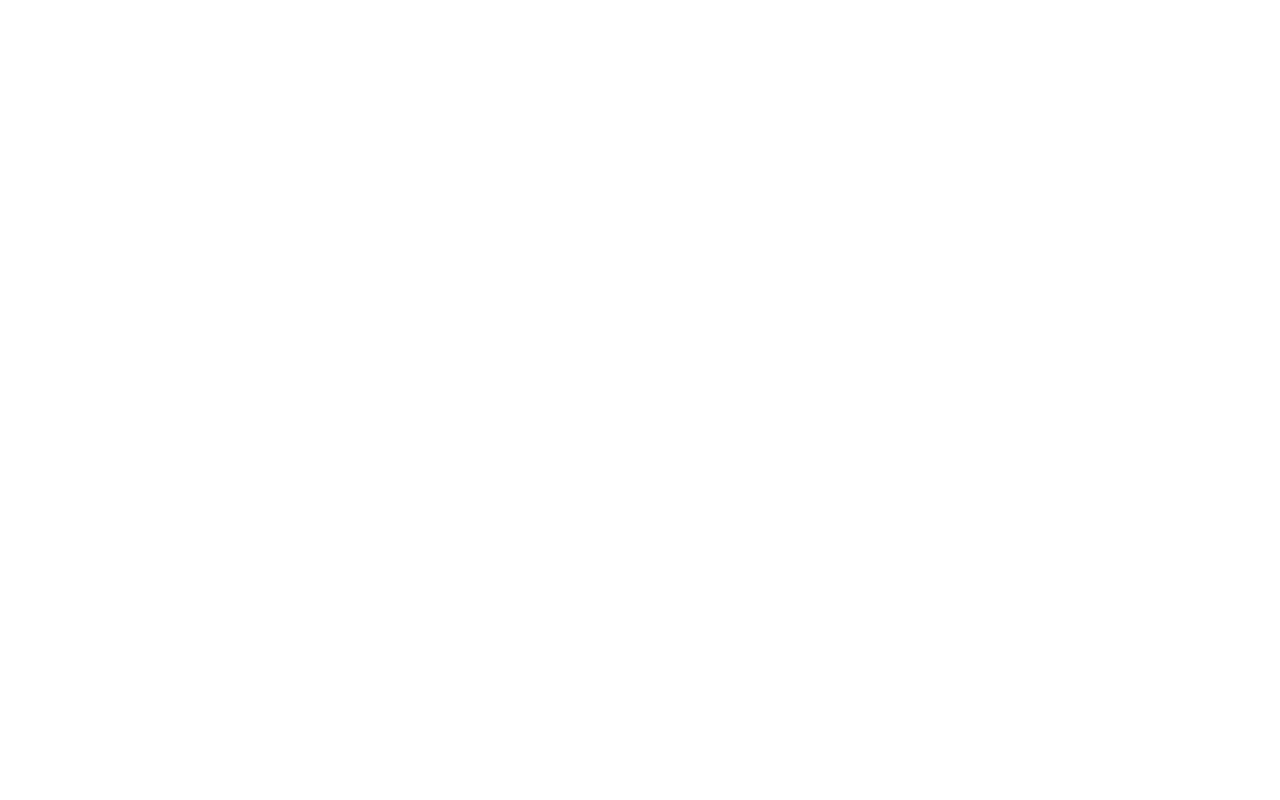
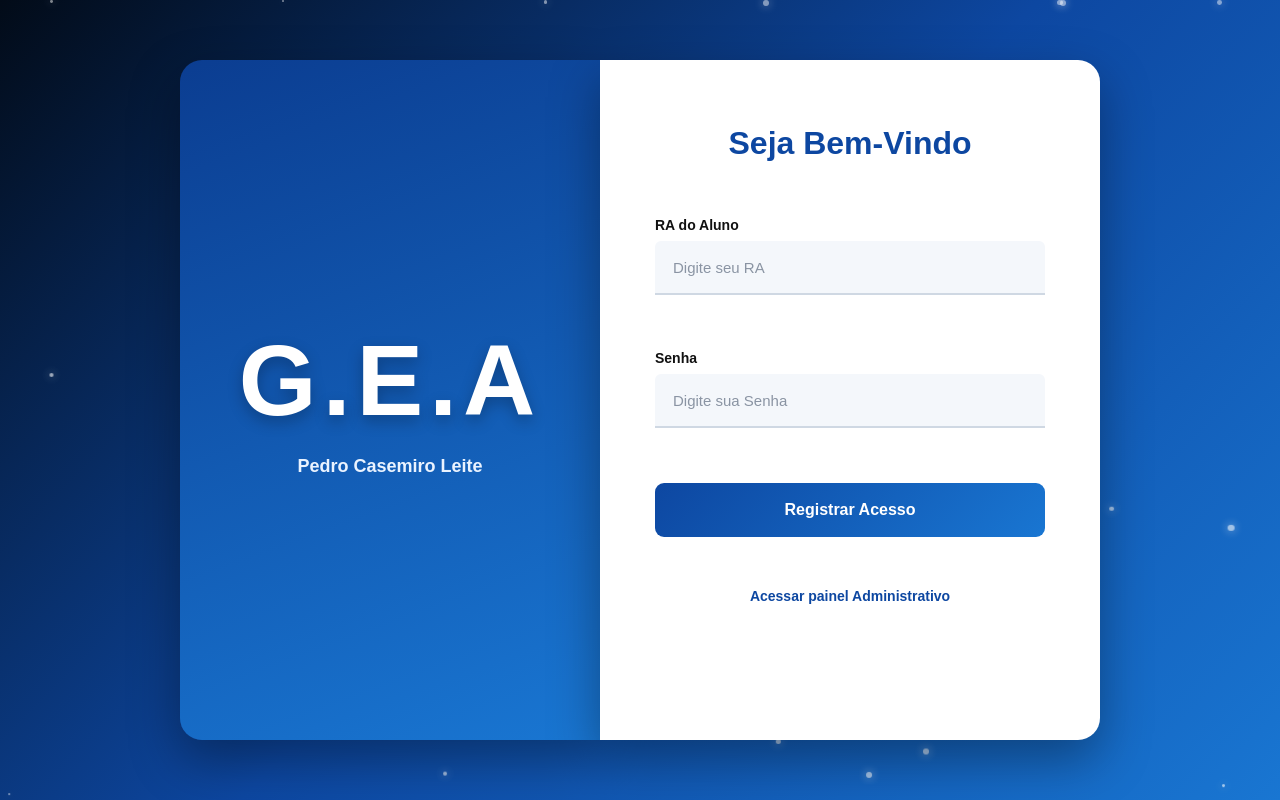
Before and after one commit to ByIsapf/TCC_gerenciamento_de_alunos, a plain HTML site: page frontend/index.html in a window 1280 px wide. Drawn offline with Linux system fonts and the light colour scheme.

Commit message:
Uma nova aparência do projeto

```diff
--- a/frontend/css/style.css
+++ b/frontend/css/style.css
@@ -0,0 +1,394 @@
+* {
+    margin: 0;
+    padding: 0;
+    box-sizing: border-box;
+}
+
+body {
+    font-family: Arial, Helvetica, sans-serif;
+    min-height: 100vh;
+    background: linear-gradient(135deg, #020b18, #0d47a1, #1976d2);
+    color: #111;
+}
+
+
+/* CONTAINER PRINCIPAL*/
+
+main {
+    min-height: 100vh;
+
+    display: flex;
+    justify-content: center;
+    align-items: center;
+
+    padding: 30px;
+}
+
+
+/*SEÇÃO GEA*/
+
+main > section:first-child {
+    width: 420px;
+    min-height: 680px;
+
+    background: linear-gradient(160deg, #0b3d91, #1976d2);
+
+    border-radius: 22px 0 0 22px;
+
+    display: flex;
+    flex-direction: column;
+    justify-content: center;
+    align-items: center;
+
+    color: white;
+
+    box-shadow: 0 20px 50px rgba(0, 0, 0, 0.35);
+}
+
+
+/*LOGO*/
+
+.gea {
+    font-size: 100px;
+    font-weight: 900;
+    letter-spacing: 6px;
+
+    color: #ffffff;
+
+    margin-bottom: 18px;
+
+    text-shadow: 0 6px 15px rgba(0, 0, 0, 0.25);
+}
+
+.school {
+    font-size: 18px;
+    font-weight: bold;
+
+    text-align: center;
+
+    color: #eaf3ff;
+
+    padding: 0 40px;
+}
+
+
+/*SEÇÃO LOGIN*/
+
+main > section:last-child {
+    width: 500px;
+    min-height: 680px;
+
+    background-color: #ffffff;
+
+    padding: 65px 55px;
+
+    border-radius: 0 22px 22px 0;
+
+    box-shadow: 0 20px 50px rgba(0, 0, 0, 0.35);
+}
+
+
+/*TÍTULO*/
+
+h1 {
+    text-align: center;
+
+    color: #0d47a1;
+
+    font-size: 32px;
+
+    margin-bottom: 55px;
+}
+
+
+/* FORMULÁRIO*/
+
+#formstudent {
+    display: flex;
+    flex-direction: column;
+}
+
+label {
+    font-size: 14px;
+    font-weight: bold;
+
+    color: #111111;
+
+    margin-bottom: 8px;
+}
+
+
+/* NOVO ESTILO DOS INPUTS*/
+
+input {
+    width: 100%;
+    height: 54px;
+
+    padding: 0 18px;
+
+    margin-bottom: 55px;
+
+    border: none;
+    border-bottom: 2px solid #cfd8e3;
+
+    border-radius: 6px 6px 0 0;
+
+    background-color: #f4f7fb;
+
+    font-size: 15px;
+
+    color: #111;
+
+    outline: none;
+
+    transition: 0.3s;
+}
+
+input::placeholder {
+    color: #8a94a3;
+}
+
+input:hover {
+    background-color: #eef3f9;
+}
+
+input:focus {
+    border-bottom: 2px solid #1976d2;
+
+    background-color: #eef5ff;
+
+    box-shadow: 0 4px 0 rgba(25, 118, 210, 0.08);
+}
+
+
+/* BOTÃO*/
+
+.intial-button {
+    width: 100%;
+    height: 54px;
+
+    border: none;
+    border-radius: 9px;
+
+    background: linear-gradient(
+        135deg,
+        #0d47a1,
+        #1976d2
+    );
+
+    color: #ffffff;
+
+    font-size: 16px;
+    font-weight: bold;
+
+    cursor: pointer;
+
+    transition: 0.3s;
+}
+
+.intial-button:hover {
+    transform: translateY(-2px);
+
+    background: linear-gradient(
+        135deg,
+        #083b8c,
+        #1565c0
+    );
+
+    box-shadow: 0 8px 20px rgba(13, 71, 161, 0.3);
+}
+
+.intial-button:active {
+    transform: translateY(0);
+}
+
+
+/*ACESSO ADMINISTRATIVO*/
+
+.link-adm {
+    text-align: center;
+
+    margin-top: 50px;
+}
+
+.link-adm a {
+    color: #0d47a1;
+
+    font-size: 14px;
+    font-weight: bold;
+
+    text-decoration: none;
+
+    transition: 0.3s;
+}
+
+.link-adm a:hover {
+    color: #1976d2;
+
+    text-decoration: underline;
+}
+
+/*ANIMAÇÃO DOS SECTIONS*/
+
+main > section:first-child {
+    animation: entrarEsquerda 0.8s ease-out;
+}
+
+main > section:last-child {
+    animation: entrarDireita 0.8s ease-out;
+}
+
+
+/* Animação do primeiro section */
+
+@keyframes entrarEsquerda {
+    from {
+        opacity: 0;
+        transform: translateX(-60px);
+    }
+
+    to {
+        opacity: 1;
+        transform: translateX(0);
+    }
+}
+
+
+/* Animação do segundo section */
+
+@keyframes entrarDireita {
+    from {
+        opacity: 0;
+        transform: translateX(60px);
+    }
+
+    to {
+        opacity: 1;
+        transform: translateX(0);
+    }
+}
+
+/* EFEITOS*/
+
+#background-effects {
+    position: fixed;
+    inset: 0;
+
+    overflow: hidden;
+
+    z-index: -1;
+
+    pointer-events: none;
+}
+
+
+/* Bolinhas */
+
+.particle {
+    position: absolute;
+
+    width: 5px;
+    height: 5px;
+
+    background: #ffffff;
+
+    border-radius: 50%;
+
+    opacity: 0.5;
+
+    box-shadow: 0 0 10px #ffffff;
+
+    animation: flutuar linear infinite;
+}
+
+
+/* Movimento das partículas */
+
+@keyframes flutuar {
+
+    0% {
+        transform: translateY(110vh) translateX(0);
+        opacity: 0;
+    }
+
+    10% {
+        opacity: 0.6;
+    }
+
+    50% {
+        transform: translateY(50vh) translateX(40px);
+    }
+
+    90% {
+        opacity: 0.6;
+    }
+
+    100% {
+        transform: translateY(-10vh) translateX(-40px);
+        opacity: 0;
+    }
+}
+
+/* RESPONSIVIDADE */
+
+@media (max-width: 950px) {
+
+    main {
+        flex-direction: column;
+    }
+
+    main > section:first-child {
+        width: 100%;
+        max-width: 500px;
+
+        min-height: 280px;
+
+        border-radius: 22px 22px 0 0;
+    }
+
+    main > section:last-child {
+        width: 100%;
+        max-width: 500px;
+
+        min-height: auto;
+
+        border-radius: 0 0 22px 22px;
+    }
+
+    .gea {
+        font-size: 75px;
+    }
+}
+
+
+
+@media (max-width: 480px) {
+
+    main {
+        padding: 15px;
+    }
+
+    main > section:first-child {
+        min-height: 220px;
+    }
+
+    main > section:last-child {
+        padding: 40px 25px;
+    }
+
+    .gea {
+        font-size: 60px;
+    }
+
+    .school {
+        font-size: 15px;
+    }
+
+    h1 {
+        font-size: 27px;
+    }
+
+    .link-adm {
+        margin-top: 40px;
+    }
+}
--- a/frontend/index.html
+++ b/frontend/index.html
@@ -3,9 +3,52 @@
 <head>
     <meta charset="UTF-8">
     <meta name="viewport" content="width=device-width, initial-scale=1.0">
-    <title>Tela inicial</title>
+    <title>G.E.A PCL</title>
+    <link rel="stylesheet" href="css/style.css">
 </head>
 <body>
 
+    <div id="background-effects"></div>
+
+
+<main>
+
+    <section>
+
+<div class="gea">G.E.A</div>
+
+<p class="school"> <b> Pedro Casemiro Leite </b> </p>
+
+    </section>
+
+<section>
+
+<h1>Seja Bem-Vindo</h1>
+
+<form id="formstudent">
+    <label for="ra">RA do Aluno</label>
+
+    <input id="ra" type="text" placeholder="Digite seu RA" autocomplete="off" required>
+
+    <label for="password">Senha</label>
+
+    <input id="password" type="password" placeholder="Digite sua Senha" required>
+
+    <button class="intial-button">Registrar Acesso</button>
+</form>
+
+<div class="link-adm">
+
+    <a href=""> Acessar painel Administrativo</a>
+
+</div>
+
+
+</section>
+
+</main>
+
+<script src="js/script.js"></script>
+
 </body>
 </html>
--- a/frontend/js/script.js
+++ b/frontend/js/script.js
@@ -0,0 +1,25 @@
+const background = document.getElementById("background-effects");
+
+const quantidade = 35;
+
+for (let i = 0; i < quantidade; i++) {
+
+    const particle = document.createElement("div");
+
+    particle.classList.add("particle");
+
+    particle.style.left = Math.random() * 100 + "%";
+
+    particle.style.animationDuration =
+        (Math.random() * 10 + 8) + "s";
+
+    particle.style.animationDelay =
+        (Math.random() * 8) + "s";
+
+    const tamanho = Math.random() * 5 + 2;
+
+    particle.style.width = tamanho + "px";
+    particle.style.height = tamanho + "px";
+
+    background.appendChild(particle);
+}
```
Also changed, not shown: backend/data/aluno.js (deleted), frontend/alunos/alunos-login.html (deleted), frontend/css/alunos.css (deleted), frontend/js/alunos.js (deleted), 1 other file.
